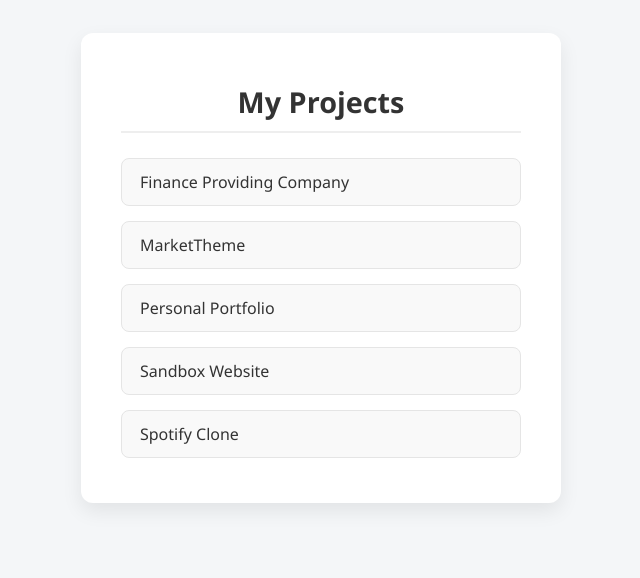
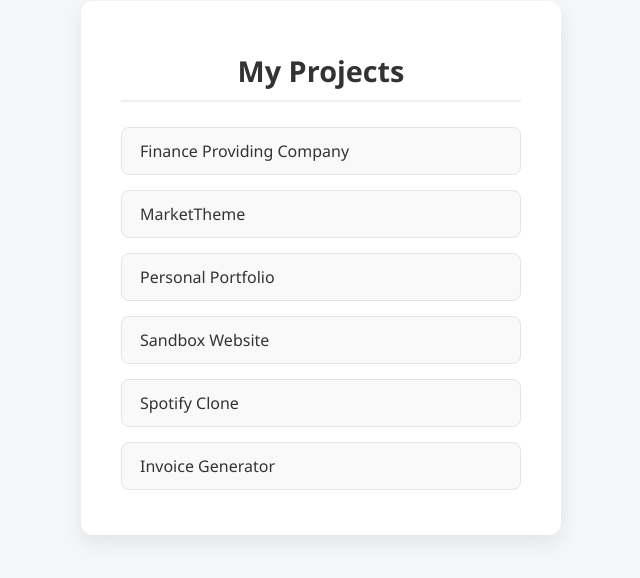
Before and after one commit to HarshhVaghani/Workfolio_harsh_vaghani, a plain HTML site: page index.html in a window 1280 px wide. Shown: the part 172-750 px from the top of the page, without its empty margins (319-959 px from the left). Drawn offline with Linux system fonts and the light colour scheme.

Commit message:
updated index

```diff
--- a/index.html
+++ b/index.html
@@ -76,6 +76,7 @@
       <li><a href="/Personal Portfolio/index.html">Personal Portfolio</a></li>
       <li><a href="/Sandbox PR Website/index.html">Sandbox Website</a></li>
       <li><a href="/Spotify Clone/index.html">Spotify Clone</a></li>
+      <li><a href="/Invoice Calculation/Invoice Calculation/index.htm">Invoice Generator</a></li>
     </ul>
   </div>
 </body>
```
